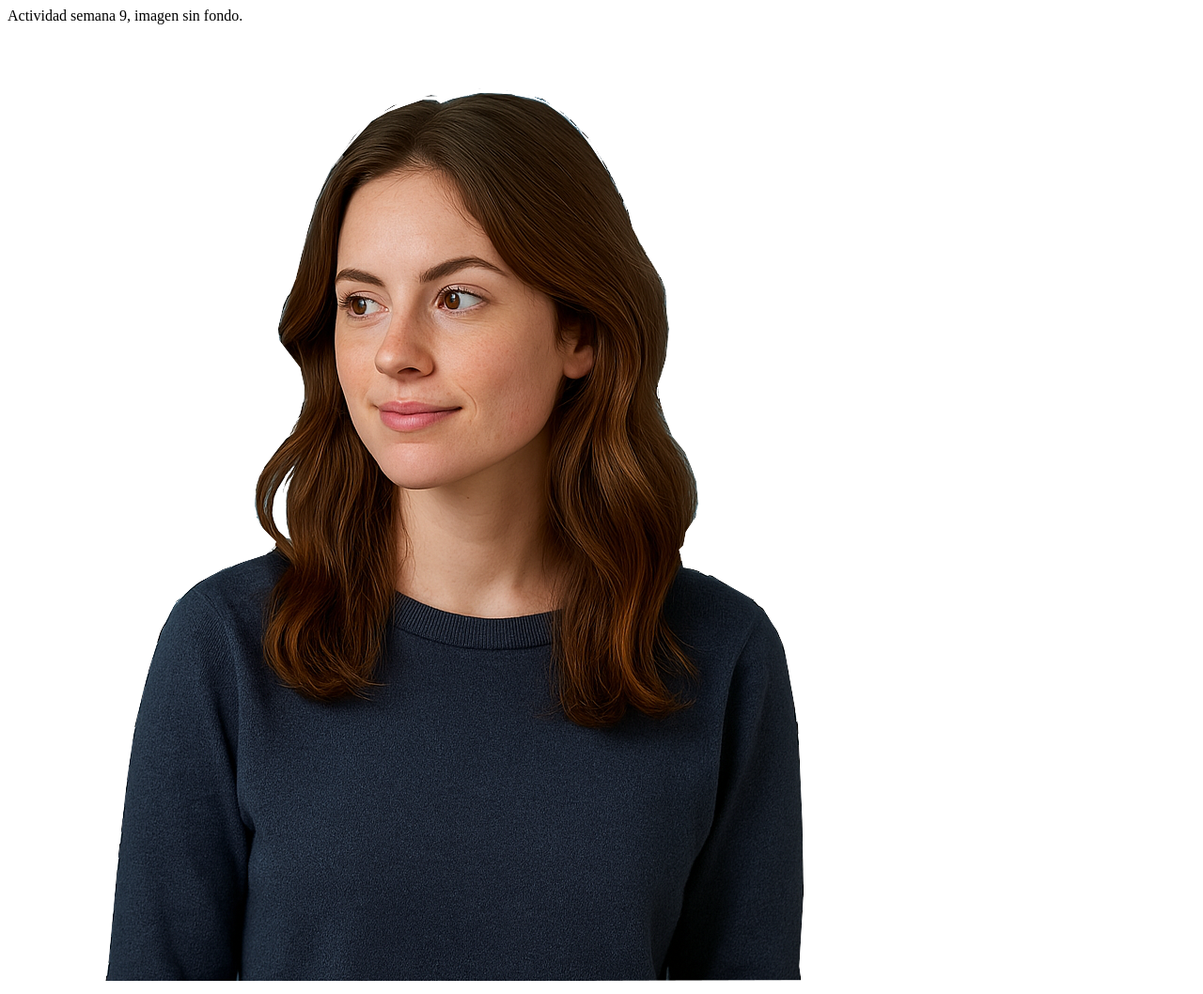
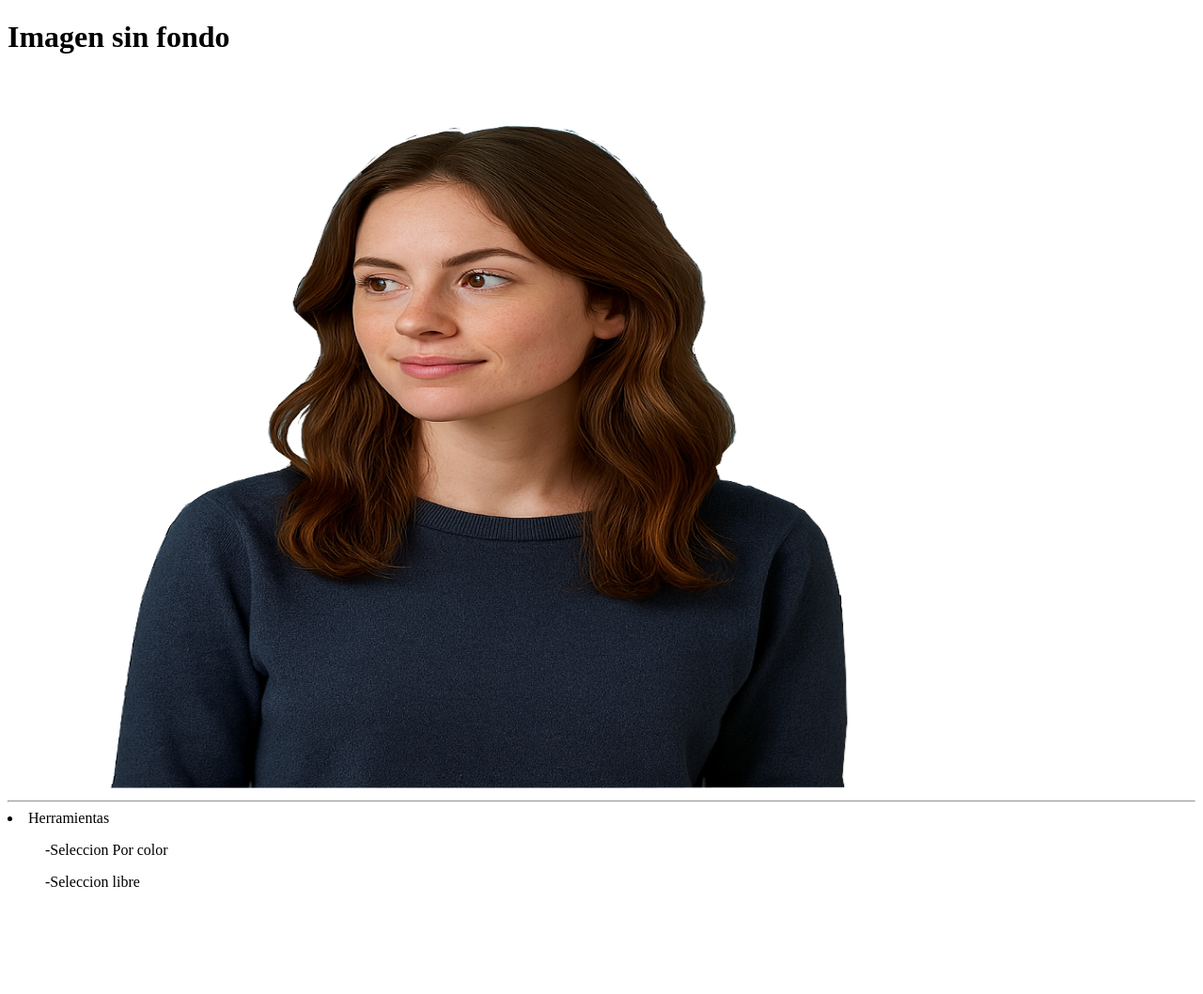
Before and after one commit to BarghenDeJesus7/imagensinfondo, a plain HTML site: page index.html in a window 1280 px wide. Shown: the whole page at 94% size. After the commit the page ends 964 px from the top, so only its background shows below. Drawn offline with Linux system fonts and the light colour scheme.

Commit message:
Update index.html

```diff
--- a/index.html
+++ b/index.html
@@ -6,7 +6,14 @@
     <title>imagen sin fondo</title>
 </head>
 <body>
-    Actividad semana 9, imagen sin fondo.
-    <img src="foreground select.png">
+    <h1>Imagen sin fondo </h1>
+    <img src="foreground select.png" width="1080px" height="760px">
+    <hr>
+    <li>
+    Herramientas
+
+   <ol> -Seleccion Por color</ol>
+   <ol> -Seleccion libre</ol>
+    </li>
 </body>
 </html>
```
